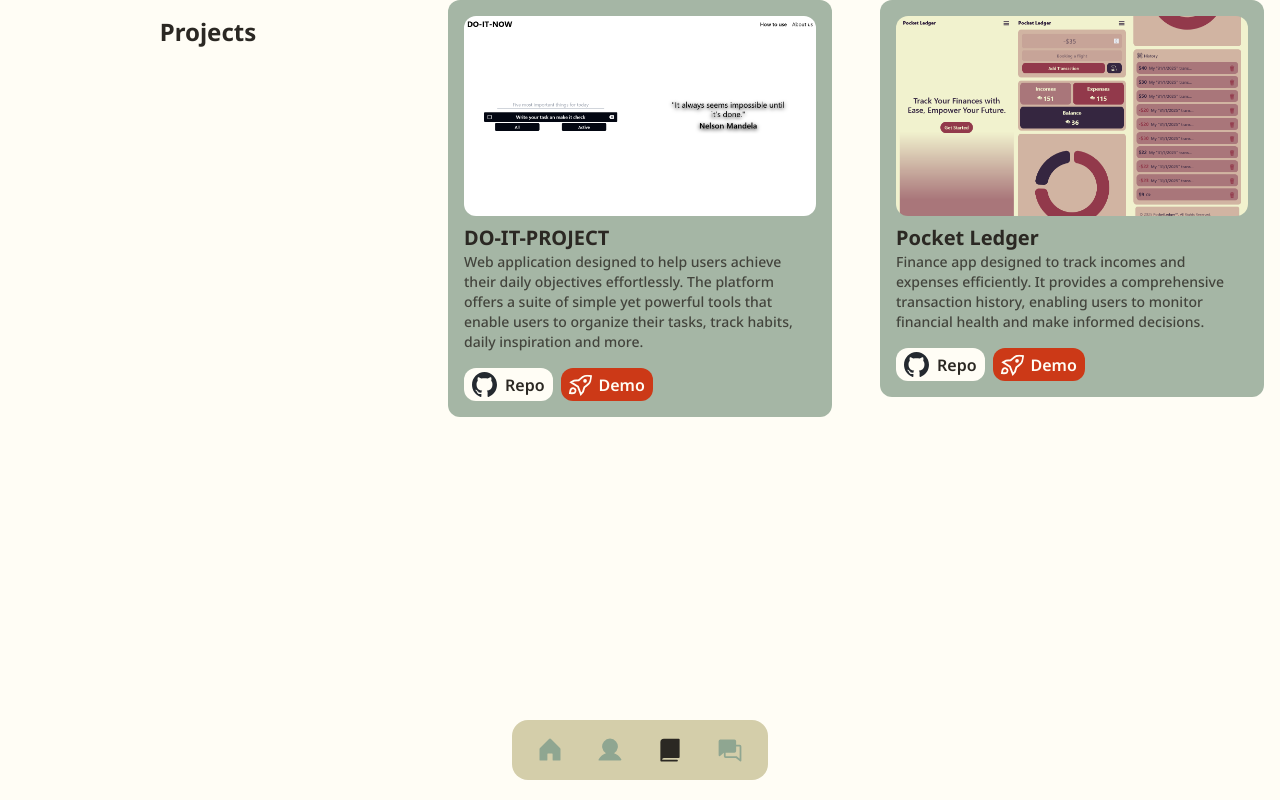
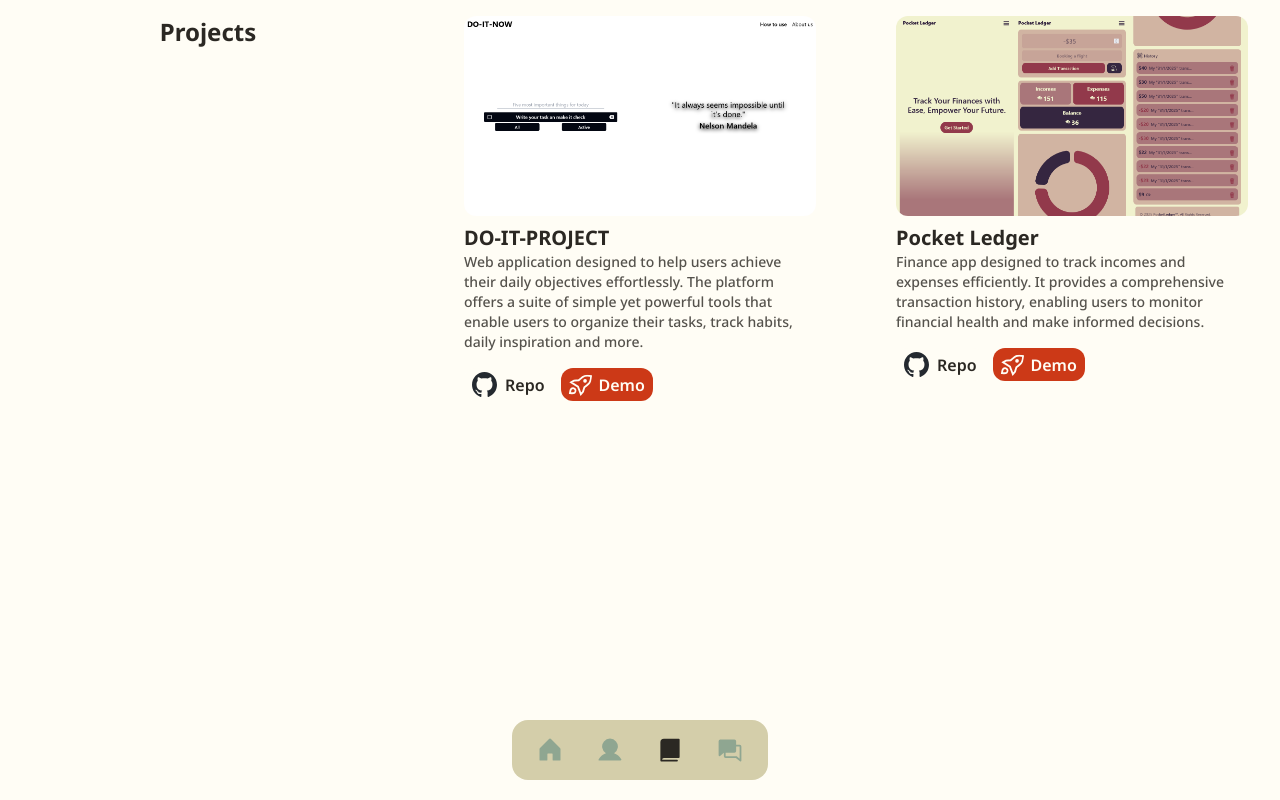
Before and after one commit to fantasyfuerte/portfolio, a Next.js app: page /projects in a window 1280 px wide. Built offline with nearby package versions, Linux system fonts and the light colour scheme.

Commit message:
Styling project item

```diff
--- a/src/components/project-item.tsx
+++ b/src/components/project-item.tsx
@@ -12,7 +12,7 @@ interface Props {
 
 function ProjectItem({ name, description, image, repo, demo }: Props) {
   return (
-    <article className="bg-secondary/80 rounded-xl mx-4 p-4 text-primary h-fit">
+    <article className="bg-gradient-to-ttr from-secondary/50 to-middleColor/50 rounded-xl mx-4 p-4 text-primary h-fit">
       <Image
         src={image}
         alt={name}
```
